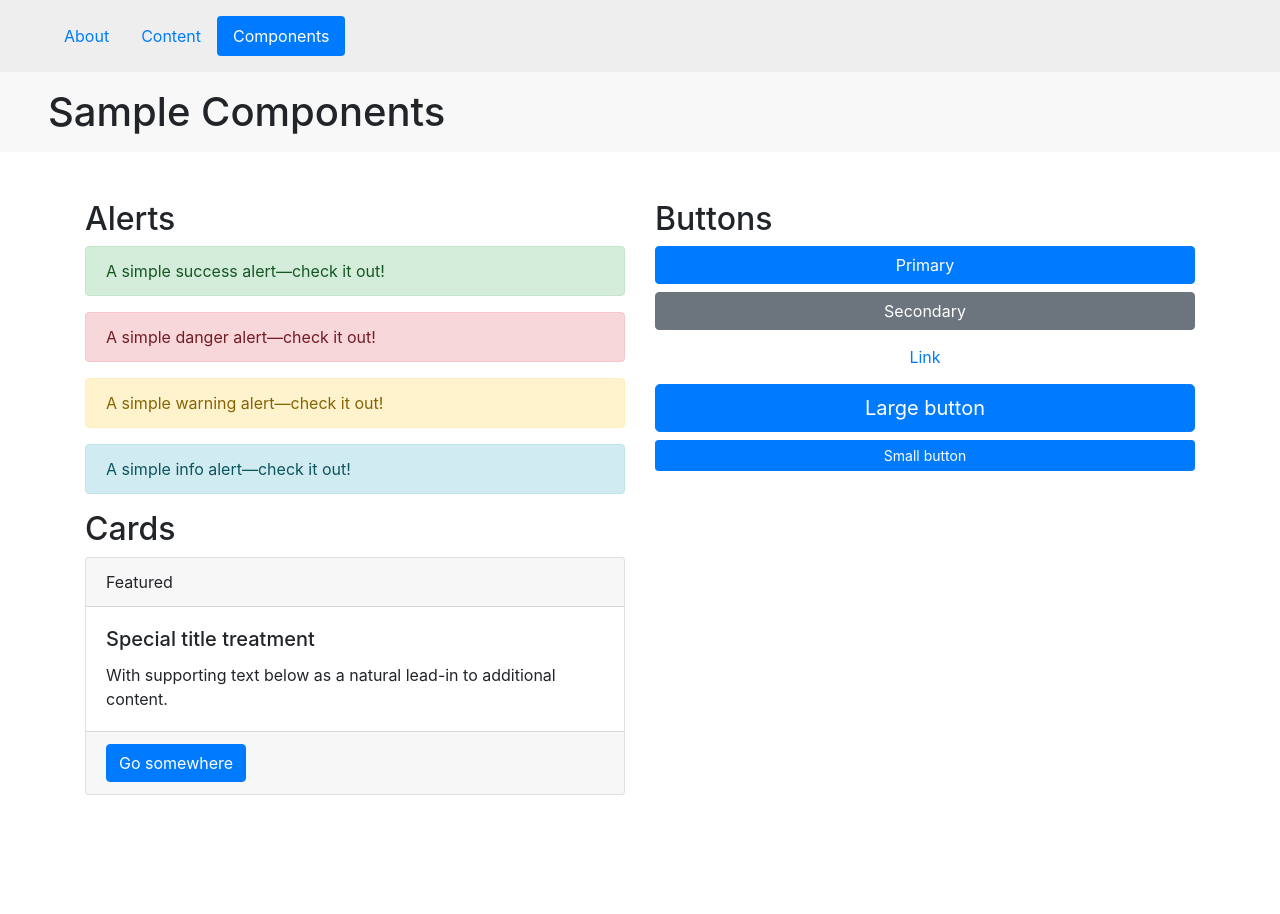
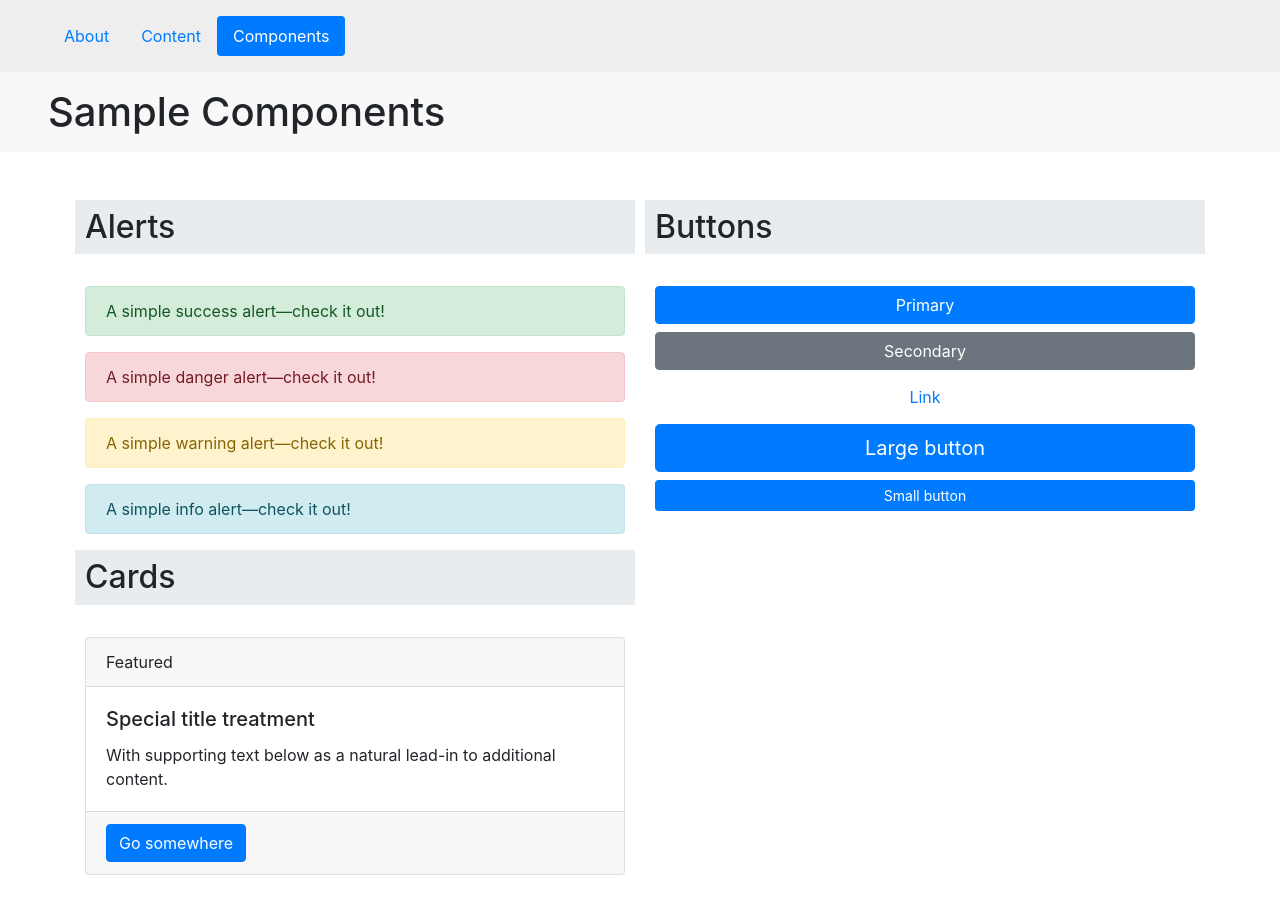
Before and after one commit to antoinediot/styling-playground, a React (Create React App) app: page /components in a window 1280 px wide. Shown: the top 914 px of the page. Before the commit the page ends 843 px from the top, so only its background shows below. Built offline with nearby package versions, Linux system fonts and the light colour scheme.

Commit message:
Style samples

```diff
--- a/src/components/pages/SampleComponents.js
+++ b/src/components/pages/SampleComponents.js
@@ -14,27 +14,29 @@ function SampleComponents() {
 
             <div class="container">
 
-                <article>
+                <article class="sample-page">
                     <div class="row">
 
                         <div class="col-md-6">
-                            <h2>Alerts</h2>
+                            <h2 class="sample-content-heading">Alerts</h2>
+
                             <div class="alert alert-success" role="alert">
                                 A simple success alert—check it out!
-                        </div>
+                            </div>
                             <div class="alert alert-danger" role="alert">
                                 A simple danger alert—check it out!
-                        </div>
+                            </div>
                             <div class="alert alert-warning" role="alert">
                                 A simple warning alert—check it out!
-                        </div>
+                            </div>
                             <div class="alert alert-info" role="alert">
                                 A simple info alert—check it out!
-                        </div>
+                            </div>
                         </div>
 
                         <div class="col-md-6">
-                            <h2>Buttons</h2>
+                            <h2 class="sample-content-heading">Buttons</h2>
+
                             <button type="button" class="btn btn-block btn-primary">Primary</button>
                             <button type="button" class="btn btn-block btn-secondary">Secondary</button>
                             <button type="button" class="btn btn-block btn-link">Link</button>
@@ -43,8 +45,13 @@ function SampleComponents() {
                             <button type="button" class="btn btn-primary btn-block btn-sm">Small button</button>
                         </div>
 
+                    </div>
+
+                    <div class="row">
+
                         <div class="col-md-6">
-                            <h2>Cards</h2>
+                            <h2 class="sample-content-heading">Cards</h2>
+
                             <div class="card">
                                 <div class="card-header">
                                     Featured
--- a/src/components/pages/SampleContent.js
+++ b/src/components/pages/SampleContent.js
@@ -15,11 +15,13 @@ function SampleContent() {
 
             <div class="container">
 
-                <article>
+                <article class="sample-page">
 
                     <div class="row">
 
                         <div class="col-md-6">
+                            <h2 class="sample-content-heading">Typography</h2>
+
                             <h1>Heading 1 (h1)</h1>
                             <p>Reserved for page headings. Do not use in content.</p>
 
@@ -40,6 +42,8 @@ function SampleContent() {
                         </div>
 
                         <div class="col-md-6">
+                            <h2 class="sample-content-heading">Tables</h2>
+
                             <table class="table table-striped">
                                 <thead>
                                     <tr>
@@ -67,6 +71,26 @@ function SampleContent() {
                                 </tbody>
                             </table>
                         </div>
+
+                    </div>
+
+                    <div class="row">
+
+                        <div class="col-md-6">
+
+                            <h2 class="sample-content-heading">List Group</h2>
+
+                            <ul class="list-group">
+                                <li class="list-group-item">
+                                    <p>Lorem ipsum dolor sit amet, consectetur adipiscing elit, sed do eiusmod tempor incididunt ut labore et dolore magna aliqua.</p>
+                                    <p>Ut enim ad minim veniam, quis nostrud exercitation ullamco laboris nisi ut aliquip ex ea commodo consequat.</p>
+                                </li>
+                                <li class="list-group-item">
+                                    <p>Duis aute irure dolor in reprehenderit in voluptate velit esse cillum dolore eu fugiat nulla pariatur.</p>
+                                    <p>Excepteur sint occaecat cupidatat non proident, sunt in culpa qui officia deserunt mollit anim id est laborum.</p>
+                                </li>
+                            </ul>
+                        </div>
                     </div>
                 </article>
 
--- a/src/styles/App.scss
+++ b/src/styles/App.scss
@@ -1,3 +1,7 @@
 @import "~bootstrap/scss/bootstrap";
 
+// Layout rules
 @import "./scaffolding";
+
+// Module rules
+@import "./sample";
--- /dev/null
+++ b/src/styles/_sample.scss
@@ -0,0 +1,17 @@
+.sample-page {
+
+    $sample-accent-color: $gray-200;
+    $sample-heading-vertical-padding: .25em;
+    $sample-heading-horizontal-padding: 10px;
+    $sample-heading-vertical-margin: 2rem;
+
+
+    .sample-content-heading {
+        padding: $sample-heading-vertical-padding $sample-heading-horizontal-padding;
+        margin-left: -$sample-heading-horizontal-padding;
+        margin-right: -$sample-heading-horizontal-padding;
+        margin-bottom: $sample-heading-vertical-margin;
+
+        background-color: $sample-accent-color;
+    }
+}
```
